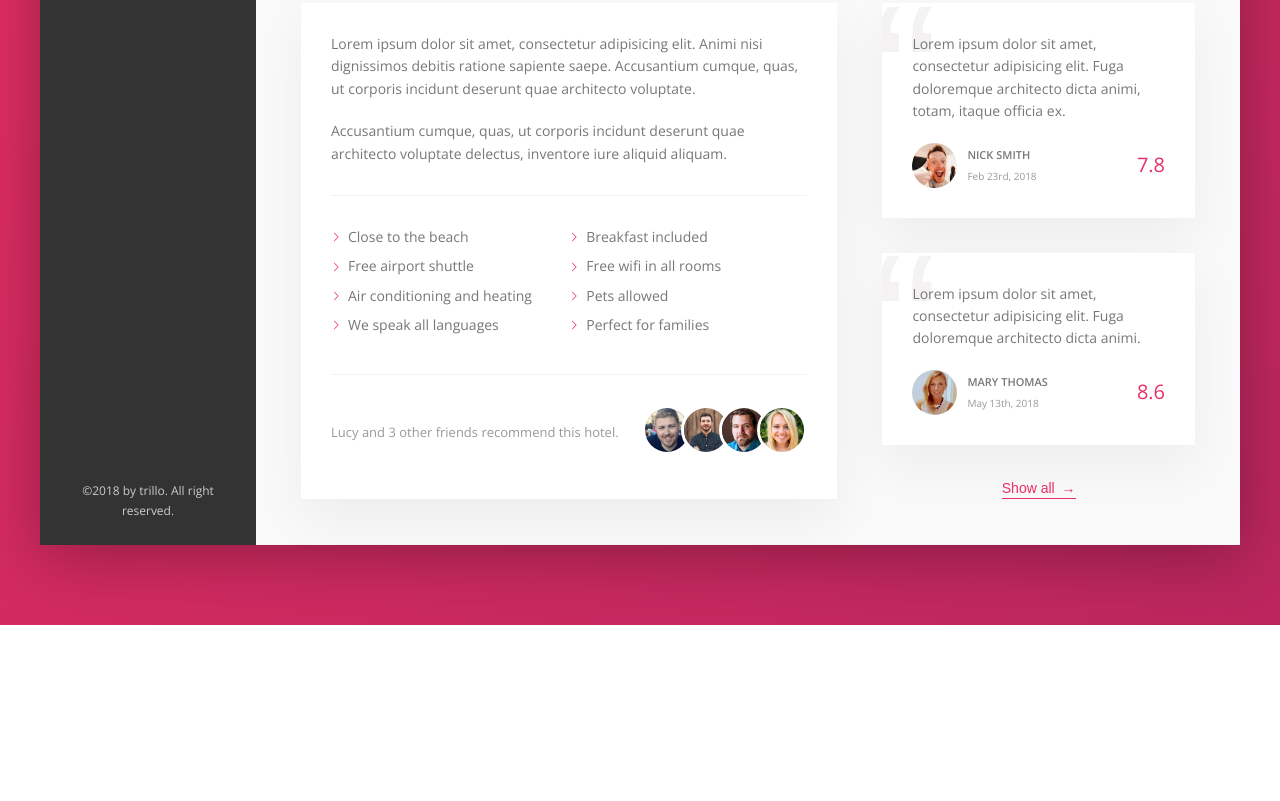
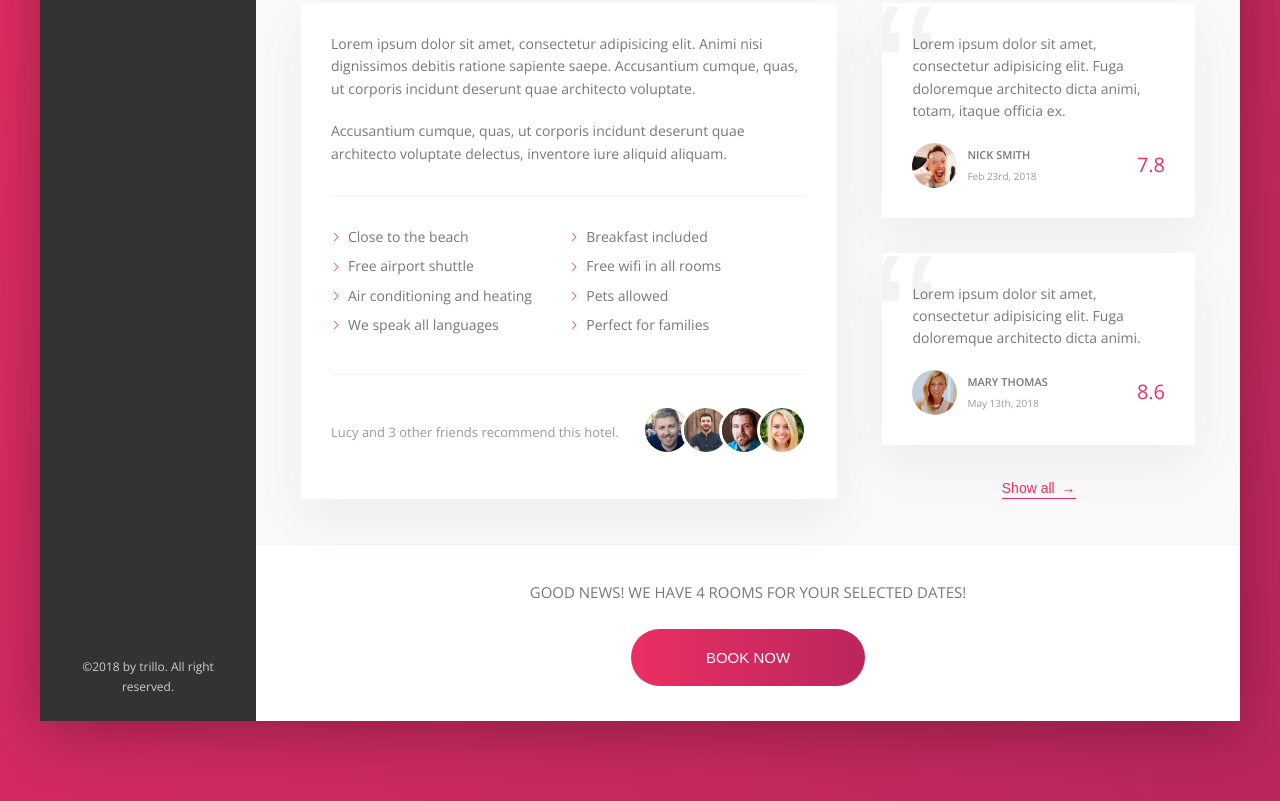
Before and after one commit to mmioana/trillo-course-project, a website: page index.html in a window 1280 px wide. Shown: the part 645-1446 px from the top of the page. Before the commit the page ends 1270 px from the top, so only its background shows below. Drawn offline with nearby package versions, Linux system fonts and the light colour scheme.

Commit message:
Added Call to Action section

```diff
--- a/index.html
+++ b/index.html
@@ -193,6 +193,15 @@
                             </button>
                         </div>
                     </div>
+                    <div class="cta">
+                        <h2 class="cta__book-now">
+                            Good news! We have 4 rooms for your selected dates!
+                        </h2>
+                        <button class="btn">
+                            <span class="btn__visible">Book now</span>
+                            <span class="btn__invisible">Only 4 rooms left</span>
+                        </button>
+                    </div>
                 </main>
             </div>
         </div>
--- /dev/null
+++ b/sass/components/_btn.scss
@@ -0,0 +1,51 @@
+.btn {
+  border: none;
+  background-image: linear-gradient(to right,
+          var(--color-primary),
+          var(--color-primary-dark));
+  color: white;
+  font-size: 1.5rem;
+  font-weight: 300;
+  text-transform: uppercase;
+  border-radius: 10rem;
+  position: relative;
+  overflow: hidden;
+  cursor: pointer;
+
+  & > * {
+    display: inline-block;
+    height: 100%;
+    width: 100%;
+    transition: all .2s;
+  }
+
+  &__visible {
+    padding: 2rem 7.5rem;
+  }
+
+  &__invisible {
+    position: absolute;
+    top: -100%;
+    left: 0;
+    padding: 2rem 0;
+  }
+
+  &:hover {
+    background-image: linear-gradient(to left,
+            var(--color-primary),
+            var(--color-primary-dark));
+  }
+
+  &:hover &__visible {
+    transform: translateY(100%);
+  }
+
+  &:hover &__invisible {
+    top: 0;
+  }
+
+  &:focus {
+    outline: none;
+    animation: pulsate 1s infinite;
+  }
+}
--- /dev/null
+++ b/sass/components/_cta.scss
@@ -0,0 +1,11 @@
+.cta {
+  padding: 3.5rem;
+  text-align: center;
+
+  &__book-now {
+    text-transform: uppercase;
+    font-size: 1.5rem;
+    font-weight: 300;
+    margin-bottom: 2.5rem;
+  }
+}
--- a/sass/main.scss
+++ b/sass/main.scss
@@ -7,6 +7,8 @@
 @import "base/typography";
 @import "base/utilities";
 
+@import "components/btn";
+@import "components/cta";
 @import "components/gallery";
 @import "components/hotel-view";
 @import "components/legal";
```
Also changed, not shown: css/style.css.
